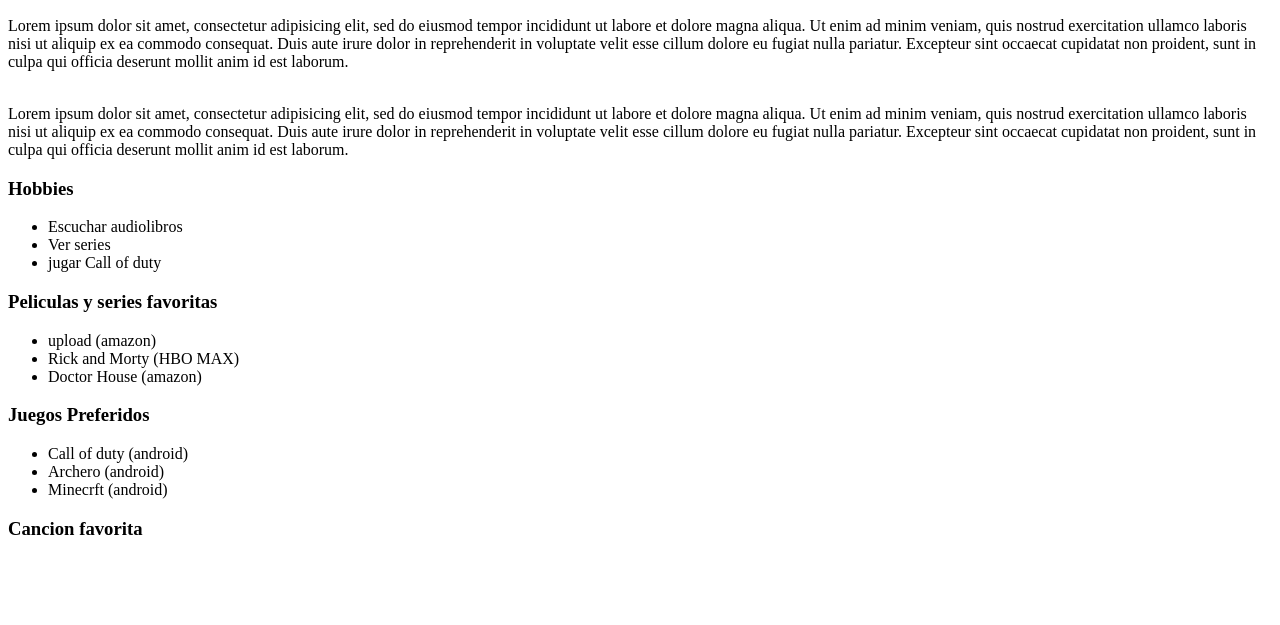
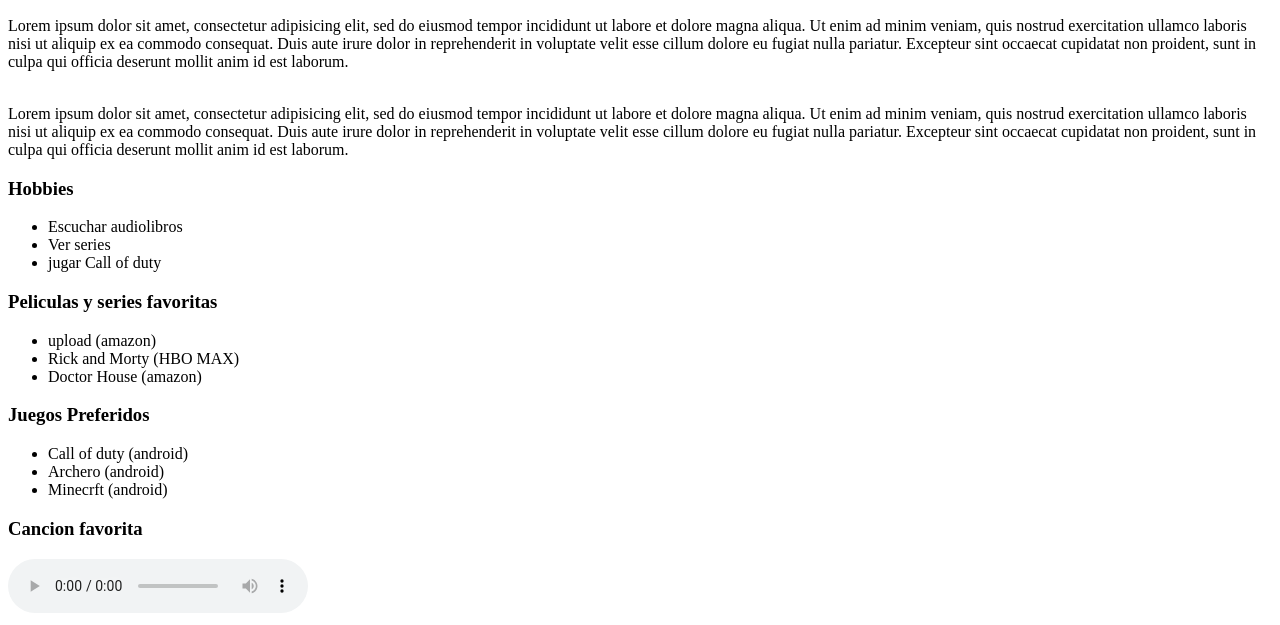
Before and after one commit to jesuscriss301/practica-html, a plain HTML site: page index.html in a window 1280 px wide. Shown: the part 322-947 px from the top of the page. Before the commit the page ends 881 px from the top, so only its background shows below. Drawn offline with Linux system fonts and the light colour scheme.

Commit message:
Cancion favorita

```diff
--- a/index.html
+++ b/index.html
@@ -54,9 +54,13 @@
     <section>
       <article class="">
         <h3>Cancion favorita</h3>
-        <audio src="audio/sandy-papo-mix-djronny.mp3">
+        <audio controls>
+          <source src="audio/sandy-papo-mix-djronny.mp3" type="audio/mp3">
+            Tu navegador no soporta audio HTML5.
+        </audio>
+      </article>
+      <article class="">
 
-        </audio>
       </article>
     </section>
   </body>
```
